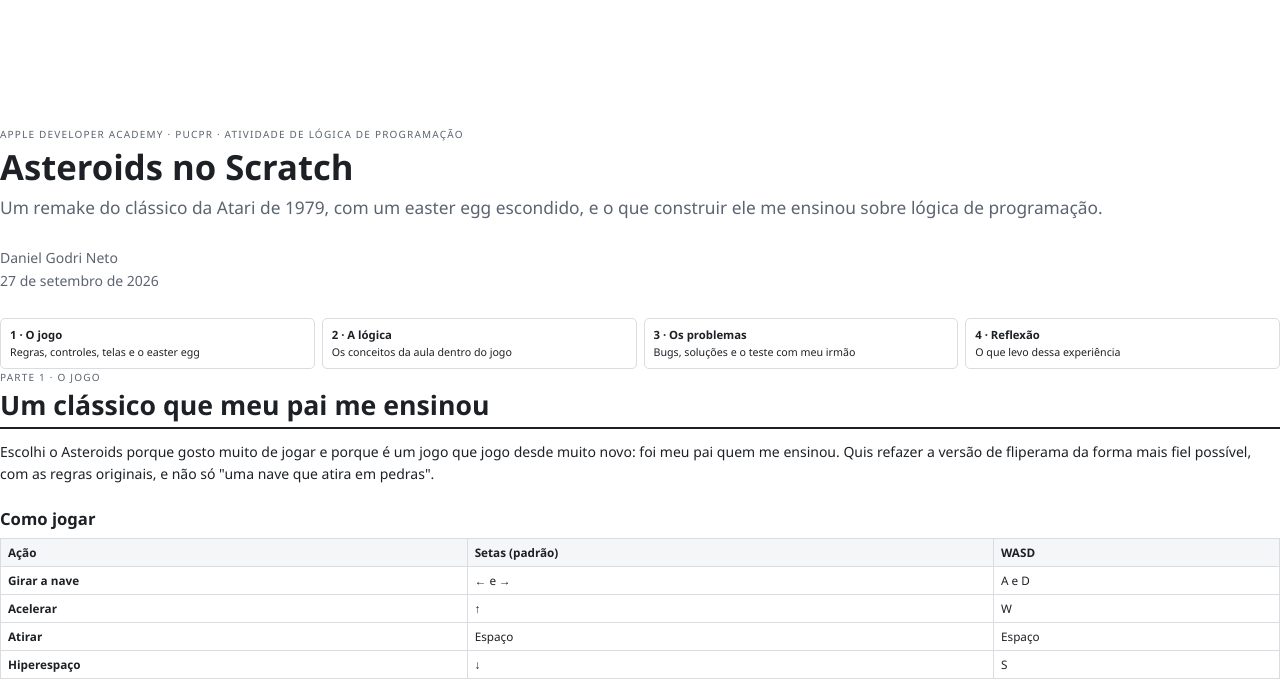
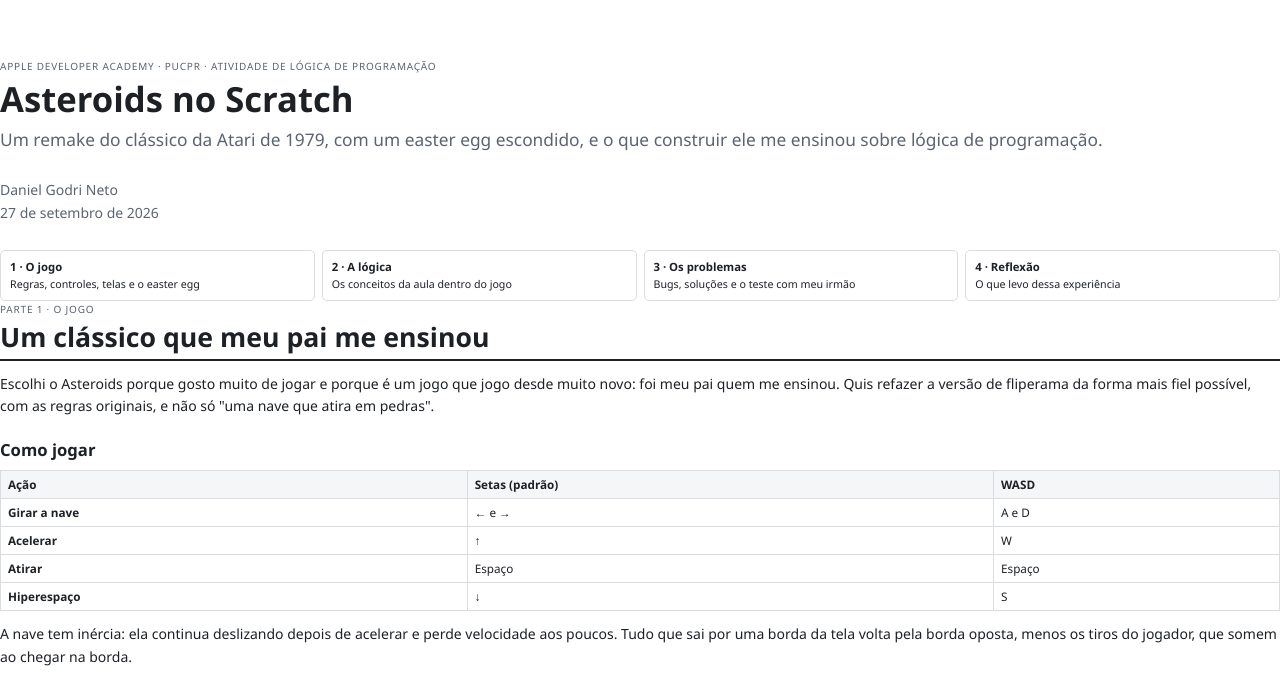
Before and after one commit to DanielGodriNeto/Asteroids-Scratch, a website: page reflexao/reflexao.html in a window 1280 px wide. Shown: the part 139-821 px from the top of the page. Drawn offline with Linux system fonts and the light colour scheme.

Commit message:
style(reflexao): match design document cover spacing

```diff
--- a/reflexao/reflexao.html
+++ b/reflexao/reflexao.html
@@ -9,8 +9,8 @@
   * { box-sizing: border-box; }
   body { font-family: "Segoe UI", system-ui, sans-serif; color: var(--ink); font-size: 10.5pt; line-height: 1.6; margin: 0; }
   section { break-before: page; }
-  section.cover { break-before: auto; padding-top: 70mm; }
-  .eyebrow { font-size: 7.5pt; letter-spacing: .12em; text-transform: uppercase; color: var(--muted); margin: 0 0 4px; }
+  section.cover { break-before: auto; padding-top: 52mm; }
+  .eyebrow { font-size: 7.5pt; letter-spacing: .08em; text-transform: uppercase; color: var(--muted); margin: 0 0 4px; }
   h1 { font-size: 20pt; line-height: 1.2; margin: 0 0 12px; padding-bottom: 6px; border-bottom: 2px solid var(--ink); }
   .cover h1 { font-size: 26pt; border: 0; padding: 0; margin-bottom: 8px; }
   .lede { font-size: 13pt; color: var(--muted); margin: 0 0 26px; line-height: 1.5; }
```
Also changed, not shown: 1 other file.
